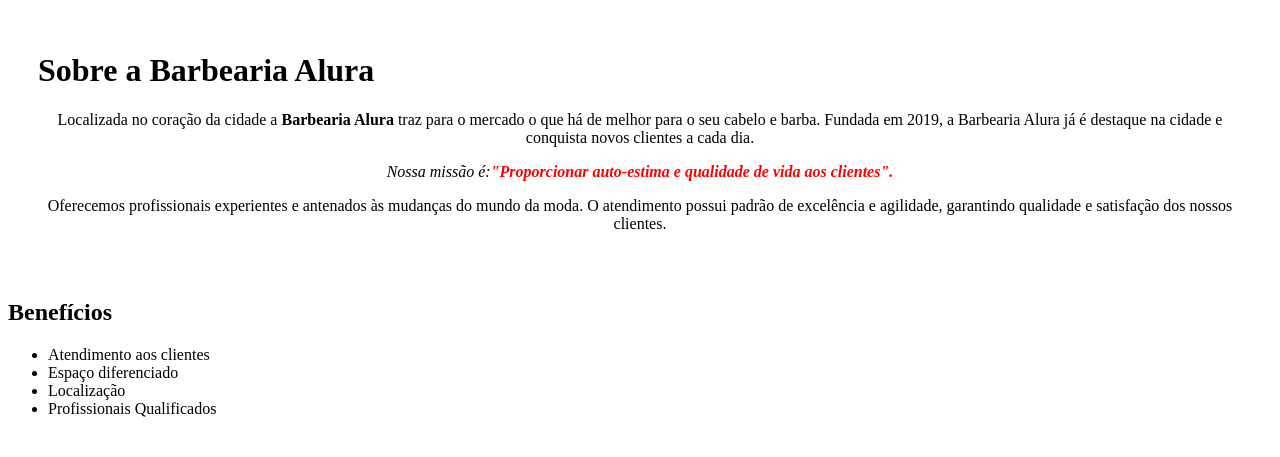
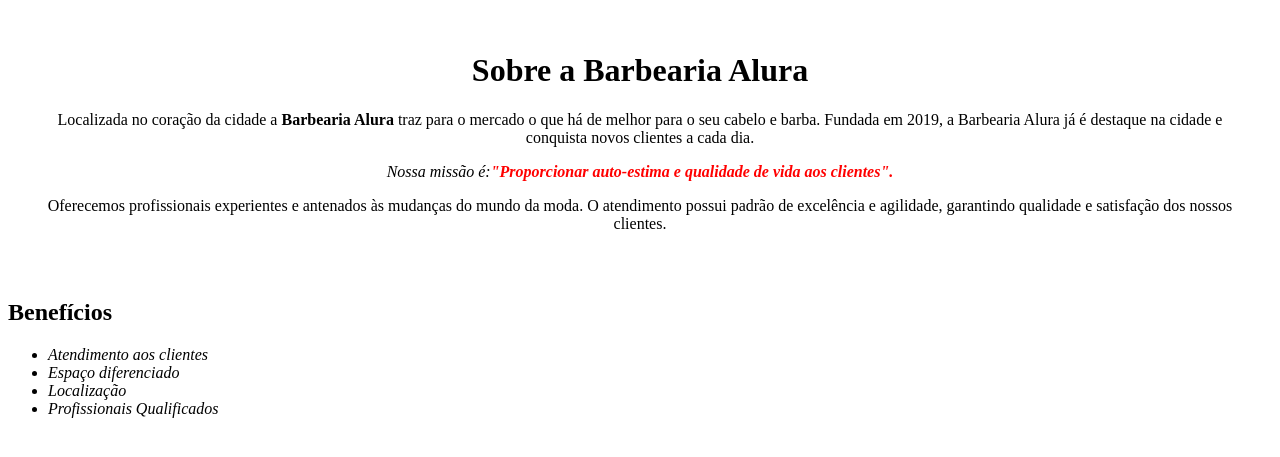
Before and after one commit to vanessaplewka/barbearia_alura_1c, a plain HTML site: page index.html in a window 1280 px wide. Shown: the part 27-484 px from the top of the page. Drawn offline with Linux system fonts and the light colour scheme.

Commit message:
css alterado

```diff
--- a/style.css
+++ b/style.css
@@ -8,9 +8,18 @@ body {
 #banner {
     width: 100%;
 }
+h1 {
+    text-align: center;
+}
 p {
     text-align: center;
+}
+#missao {
+    font-size: 20px;
 }
 em strong {
     color:#FF0000;
 }
+.itens {
+    font-style: italic;
+}
```
Also changed, not shown: index.html (line endings or trailing spaces).
